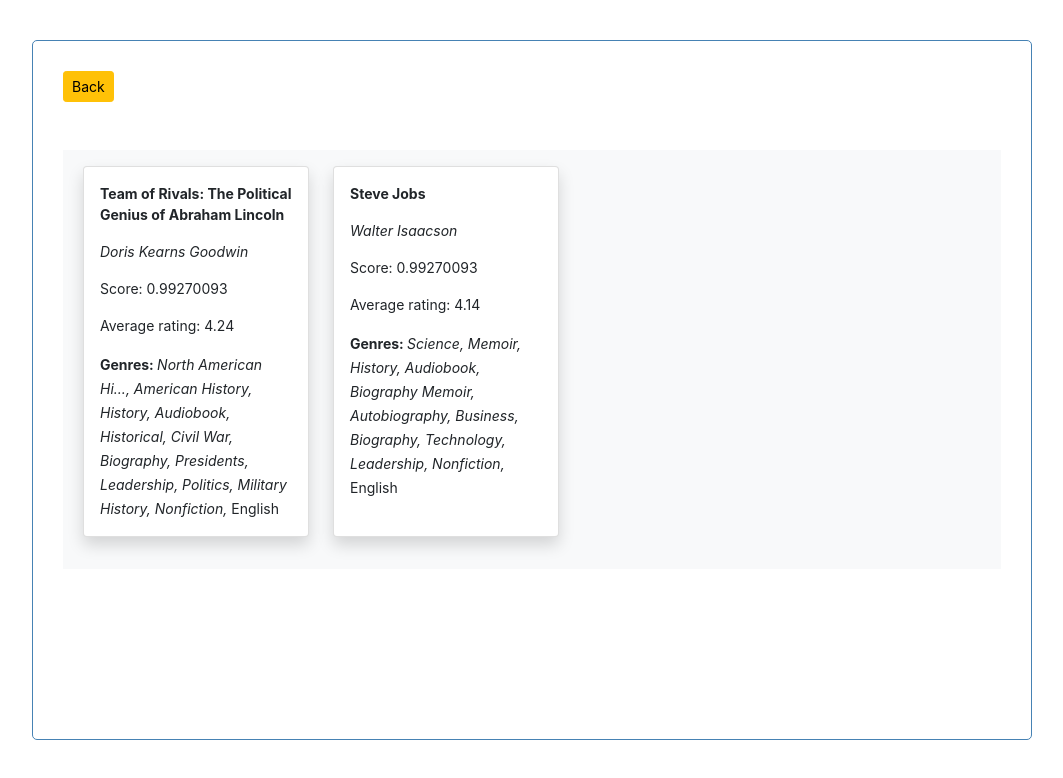
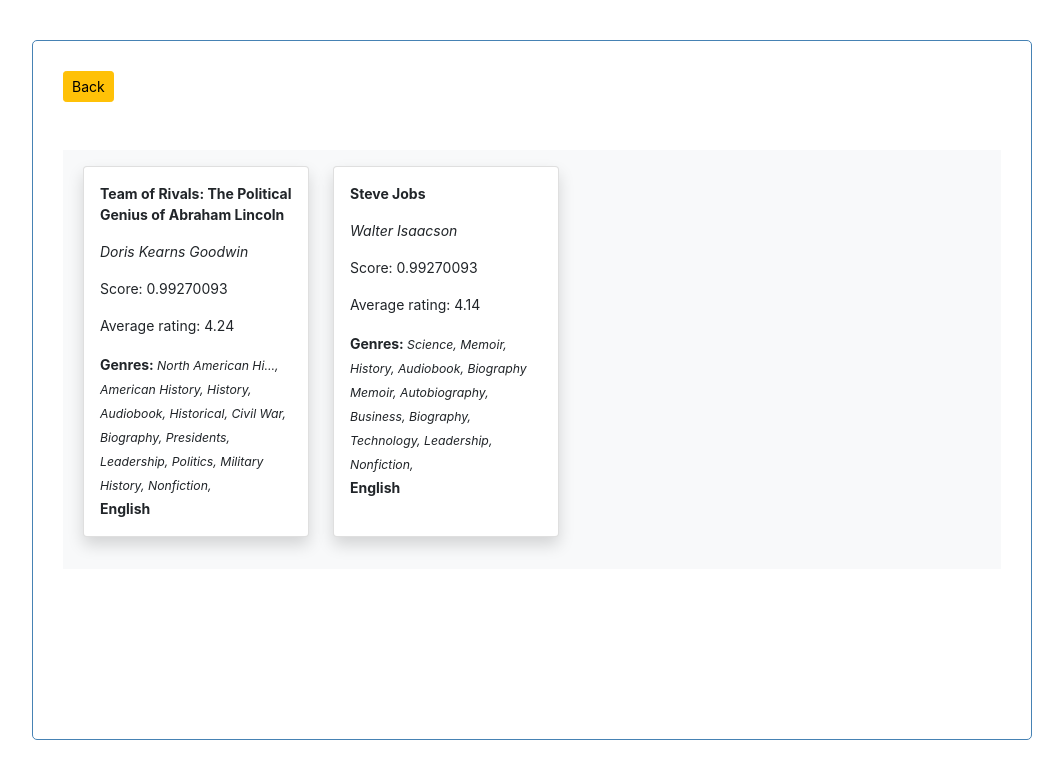
Before and after one commit to KTH-DD2476-2021-project6/Elastic-Config, a React (Create React App) app in the folder frontend/elastic-search-client/: page /recommendations in a window 1280 px wide. Shown: the top 778 px of the page, without its empty margins (108-1171 px from the left). Built offline with nearby package versions, Linux system fonts and the light colour scheme.

Commit message:
added logic to fetch recommendations and some refactoring

```diff
--- a/frontend/elastic-search-client/src/App.js
+++ b/frontend/elastic-search-client/src/App.js
@@ -11,14 +11,18 @@
   const [input, setInput] = useState("");
   const [searchResults, setSearchResults] = useState([]);
   const [preferred, setPreffered] = useState([]);
+  const [recommendations, setRecommendations] = useState("test");
 
   /*
   useEffect(() => {
     const loadTop50 = async () => {
-      const API_RESULTS = await fetchResults("TOP_50");
-      setSearchResults(API_RESULTS);
+      const res = await fetchResults(`http://localhost:9200/book_index/_doc/_search/?q=TOP50`);
+      const data = await res.json();
+      return data;
     };
-    loadTop50();
+    loadTop50()
+    .then(res => setSearchResults(res))
+    .catch(err => console.error(err));
   }, []);
   */
 
@@ -33,31 +37,6 @@
       })
       .catch((err) => console.error(err))
       .finally(() => setInput(""));
-  };
-
-  const fetchSearchResults = async (text) => {
-    const res = await fetch(
-      `http://localhost:9200/book_index/_doc/_search/?q=${text}`
-    );
-    const data = await res.json();
-
-    return data;
-  };
-
-  const fetchRecommendations = async () => {
-    const query = queryBuilder();
-    const res = await fetch("http://localhost:9200/book_index/_doc/_search/", {
-      crossDomain: true,
-      method: "POST",
-      headers: {
-        Accept: "application/json",
-        "Content-Type": "application/json",
-      },
-      body: JSON.stringify(query),
-    });
-    const data = await res.json();
-    console.log("RECOMMENDATIONS: ", data);
-    return data;
   };
 
   const onCardClick = (id) => {
@@ -78,6 +57,38 @@
     setPreffered([]);
   };
 
+  const onFetchRecommendations = () => {
+    fetchRecommendations()
+      .then((res) => {
+        console.log("RECOMMENDATIONS: ", res);
+        setRecommendations(res);
+      })
+      .catch((err) => console.error(err));
+  };
+
+  const fetchSearchResults = async (text) => {
+    const res = await fetch(
+      `http://localhost:9200/book_index/_doc/_search/?q=${text}`
+    );
+    const data = await res.json();
+    return data;
+  };
+
+  const fetchRecommendations = async () => {
+    const query = queryBuilder();
+    const res = await fetch("http://localhost:9200/book_index/_doc/_search/", {
+      crossDomain: true,
+      method: "POST",
+      headers: {
+        Accept: "application/json",
+        "Content-Type": "application/json",
+      },
+      body: JSON.stringify(query),
+    });
+    const data = await res.json();
+    return data;
+  };
+
   const queryBuilder = () => {
     let query = {
       query: {
@@ -86,14 +97,12 @@
         },
       },
     };
-
     console.log("PREFERREDLIST: ", preferred);
     const prettyConvert = preferred.map((item) => ({
       author: item._source.author,
       genres: item._source.genres,
       language: item._source.language,
     }));
-
     prettyConvert.forEach((obj) => {
       Object.keys(obj).forEach((key) => {
         if (!obj[key]) {
@@ -108,7 +117,6 @@
         }
       });
     });
-
     console.log("QUERY OBJECT: ", JSON.stringify(query));
     return query;
   };
@@ -148,11 +156,13 @@
               preferred={preferred}
               onPreferredClick={onPreferredClick}
               clearPreferredList={clearPreferredList}
-              onGetRecommendationsClick={fetchRecommendations}
+              onFetchRecommendations={onFetchRecommendations}
             />
           </div>
         </Route>
-        <Route path="/recommendations" component={Recommendations} />
+        <Route path="/recommendations">
+          <Recommendations recommendations={recommendations} />
+        </Route>
         <Route path="/detailed/:id" component={Detailed} />
       </div>
     </Router>
--- a/frontend/elastic-search-client/src/components/Card.js
+++ b/frontend/elastic-search-client/src/components/Card.js
@@ -27,12 +27,19 @@
           <small className="card-text">
             <b>Genres: </b>
             {genres ? (
-              genres.map((genre) => <i key={genreID++}> {genre}, </i>)
+              genres.map((genre) => (
+                <small key={genreID++}>
+                  <i key={genreID++}> {genre}, </i>{" "}
+                </small>
+              ))
             ) : (
               <i> ...not specified</i>
             )}
           </small>
-          <small className="card-text">{language}</small>
+          <br />
+          <small>
+            <b className="card-text">{language}</b>
+          </small>
         </div>
       </div>
     </div>
--- a/frontend/elastic-search-client/src/components/Detailed.js
+++ b/frontend/elastic-search-client/src/components/Detailed.js
@@ -22,7 +22,7 @@
     char: "",
   };
   return (
-    <div className="container">
+    <div className="container-detailed">
       <LinkButton
         to="/recommendations"
         className="btn btn-sm btn-warning border-black"
@@ -40,7 +40,14 @@
         <ReactStars {...starsConfig} />
         Genres:{" "}
         {genres.length ? (
-          genres.map((genre) => <li key={genreID++}>{genre}</li>)
+          genres.map((genre) => (
+            <li key={genreID++}>
+              <small>
+                {" "}
+                <i>{genre}</i>
+              </small>
+            </li>
+          ))
         ) : (
           <i>...not specified</i>
         )}
@@ -48,8 +55,9 @@
         <p># of pages: {num_pages}</p>
         <p>Language: {language}</p>
         <p>ISBN: {isbn13}</p>
-        <p>Published: {publish_date}</p>
-        <a href={url}>Check out the book here!</a>
+        <p>
+          Published: {publish_date} <a href={url}> Check out the book here!</a>
+        </p>
       </section>
     </div>
   );
--- a/frontend/elastic-search-client/src/components/PreferredList.js
+++ b/frontend/elastic-search-client/src/components/PreferredList.js
@@ -6,7 +6,7 @@
   preferred,
   onPreferredClick,
   clearPreferredList,
-  onGetRecommendationsClick,
+  onFetchRecommendations,
 }) => {
   let index = 1;
 
@@ -38,7 +38,7 @@
           className="btn btn-sm btn-success border-black"
           disabled={!preferred.length}
           to="/recommendations"
-          onClick={() => onGetRecommendationsClick()}
+          onClick={() => onFetchRecommendations()}
         >
           Get recommendations!
         </LinkButton>
--- a/frontend/elastic-search-client/src/components/Recommendations.js
+++ b/frontend/elastic-search-client/src/components/Recommendations.js
@@ -125,6 +125,9 @@
     },
   };
   const history = useHistory();
+  const onCardClick = (id, data) =>
+    history.push(`/detailed/${id}`, { data: data });
+  console.log(recommendations);
 
   return (
     <div className="container">
@@ -139,9 +142,7 @@
                 <Card
                   key={result._id}
                   item={result}
-                  onCardClick={() =>
-                    history.push(`/detailed/${result._id}`, { data: result })
-                  }
+                  onCardClick={() => onCardClick(result._id, result)}
                 />
               ))}
             </div>
--- a/frontend/elastic-search-client/src/index.css
+++ b/frontend/elastic-search-client/src/index.css
@@ -31,6 +31,17 @@
   overflow: auto;
   min-height: 700px;
   max-height: 1000px;
+  border: 1px solid steelblue;
+  padding: 30px;
+  border-radius: 5px;
+}
+
+.container-detailed {
+  min-width: 500px;
+  max-width: 700px;
+  margin: 20px;
+  overflow: auto;
+  min-height: fit-content;
   border: 1px solid steelblue;
   padding: 30px;
   border-radius: 5px;
```
